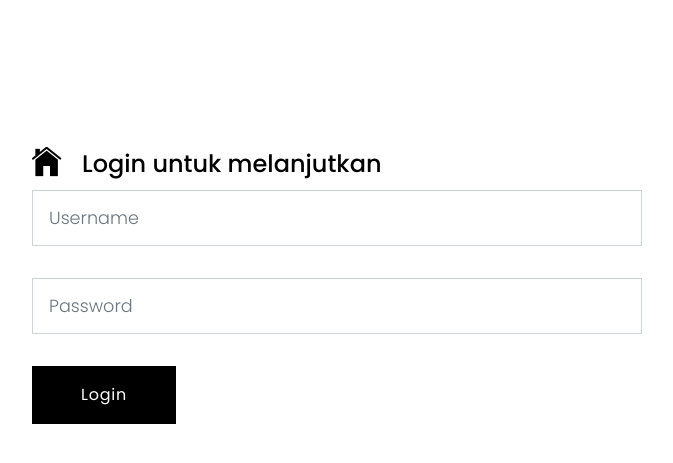
After one commit to azkaChaniago/dss_property, a Django app: page /login/ in a window 1280 px wide. The commit adds this page. Shown: the top 463 px of the page, without its empty margins (303-976 px from the left). Run offline with Django 3.2, Linux system fonts and the light colour scheme; some libraries are stand-ins or nearby versions.

Commit message:
create login page and enabled the functional flow

```diff
--- a/dss_property/settings.py
+++ b/dss_property/settings.py
@@ -37,6 +37,7 @@ INSTALLED_APPS = [
     'django.contrib.sessions',
     'django.contrib.messages',
     'django.contrib.staticfiles',
+    'widget_tweaks',
     'property'
 ]
 
--- /dev/null
+++ b/property/forms.py
@@ -0,0 +1,16 @@
+from django import forms
+from django.contrib.auth.models import User
+
+class LoginForm(forms.Form):
+    username = forms.CharField(
+        label="Username",
+        max_length=100,
+    )
+    password = forms.CharField(
+        label="Password",
+        max_length=100,
+        widget=forms.PasswordInput()
+    )
+
+    class Meta:
+        model = User
--- a/property/templates/base.html
+++ b/property/templates/base.html
@@ -40,12 +40,16 @@
 
   <body>
 
-    {% include 'components/header.html' %}
+    {% if request.path != '/login/' %}
+      {% include 'components/header.html' %}
+    {% endif %}
 
     {% block content %}
     {% endblock %}
 
-    {% include 'components/footer.html' %}
+    {% if request.path != '/login/' %}
+      {% include 'components/footer.html' %}
+    {% endif %}
 
     <!-- JavaScript Libraries -->
     <script src="{% static 'lib/jquery/jquery.min.js' %}"></script>
--- /dev/null
+++ b/property/templates/login.html
@@ -0,0 +1,63 @@
+{% extends 'base.html' %}
+{% load widget_tweaks %}
+{% block content %}
+
+<div class="col-sm-12 section-t8">
+  <div class="row">
+    <div class="col-md-6 offset-md-3">
+      <div class="icon-box section-b2">
+        <div class="icon-box-icon">
+          <span class="ion-ios-home"></span>
+        </div>
+        <div class="icon-box-content table-cell">
+          <div class="icon-box-title">
+            <h4 class="icon-title">Login untuk melanjutkan</h4>
+          </div>
+        </div>
+        <form class="form-a contactForm" action="{% url 'login_client' %}" method="POST" role="form">
+          {% csrf_token %}
+          <div id="sendmessage">{{ message }}</div>
+          <div id="errormessage"></div>
+          <div class="row">
+            <div class="col-md-12 mb-3">
+              <div class="form-group">
+                <!-- <input
+                  type="text"
+                  name="username"
+                  class="form-control form-control-lg form-control-a"
+                  placeholder="Username atau password"
+                  data-rule="minlen:4"
+                  data-msg="Harap masukkan minimal 4 karakter"
+                />
+                <div class="validation"></div> -->
+                {{ form.username.error }}
+                {% render_field form.username class+='form-control form-control-lg form-control-a' placeholder=form.username.label%}
+              </div>
+            </div>
+            <div class="col-md-12 mb-3">
+              <div class="form-group">
+                <!-- <input
+                  name="password"
+                  type="password"
+                  class="form-control form-control-lg form-control-a"
+                  placeholder="Password"
+                  data-rule="password"
+                  data-msg="Harap masukkan password yang valid"
+                  />
+                  <div class="validation"></div> -->
+                {{ form.password.error }}
+                {% render_field form.password class+='form-control form-control-lg form-control-a'  placeholder=form.password.label%}
+
+              </div>
+            </div>
+            <div class="col-md-12">
+              <button type="submit" class="btn btn-a">Login</button>
+            </div>
+          </div>
+        </form>
+      </div>
+    </div>
+  </div>
+
+  {% endblock %}
+</div>
--- a/property/urls.py
+++ b/property/urls.py
@@ -6,5 +6,5 @@ from django.conf import settings
 urlpatterns = [
     path('login/', login_client, name="login_client"),
     path('logout/', logout_client, name="logout_client"),
-    path('home/', home, name="home"),
+    path('', home, name="home"),
 ]
--- a/property/views.py
+++ b/property/views.py
@@ -1,4 +1,6 @@
-from django.contrib.auth import logout
+import logging
+from .forms import LoginForm
+from django.contrib.auth import authenticate, logout, login
 from django.shortcuts import render, redirect
 
 def login_client(request):
@@ -8,8 +10,31 @@ def login_client(request):
     templates = "login.html"
     context = {
         "title": "Login",
-        "menu": "login_menu"
+        "menu": "login_menu",
     }
+
+    if request.method == "POST":
+        logging.info("authenticating..")
+        form = LoginForm(request.POST)
+        if form.is_valid():
+            username = form.cleaned_data.get("username")
+            password = form.cleaned_data.get("password")
+            user = authenticate(username=username, password=password)
+            if user:
+                try:
+                    login(request, user)
+                    logging.info(f"Login {username} success")
+                    return redirect("home")
+                except Exception as err:
+                    logging.error(str(err))
+            else:
+                message = f"User {username} tidak aktif"
+                logging.warning(message)
+                context["message"] = message
+
+    else:
+        context["form"] = LoginForm()
+
     return render(request, templates, context)
 
 
```
Also changed, not shown: db.sqlite3.
